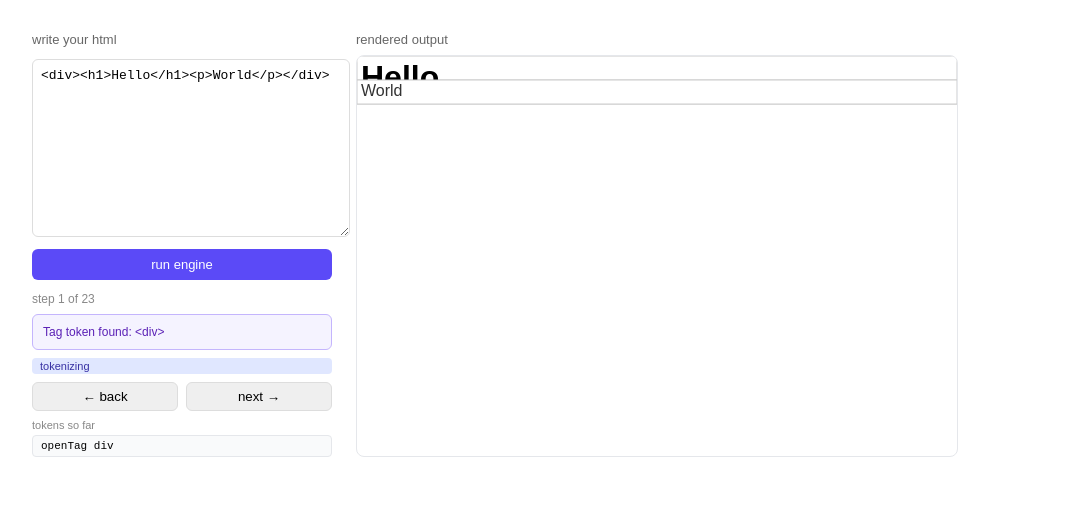
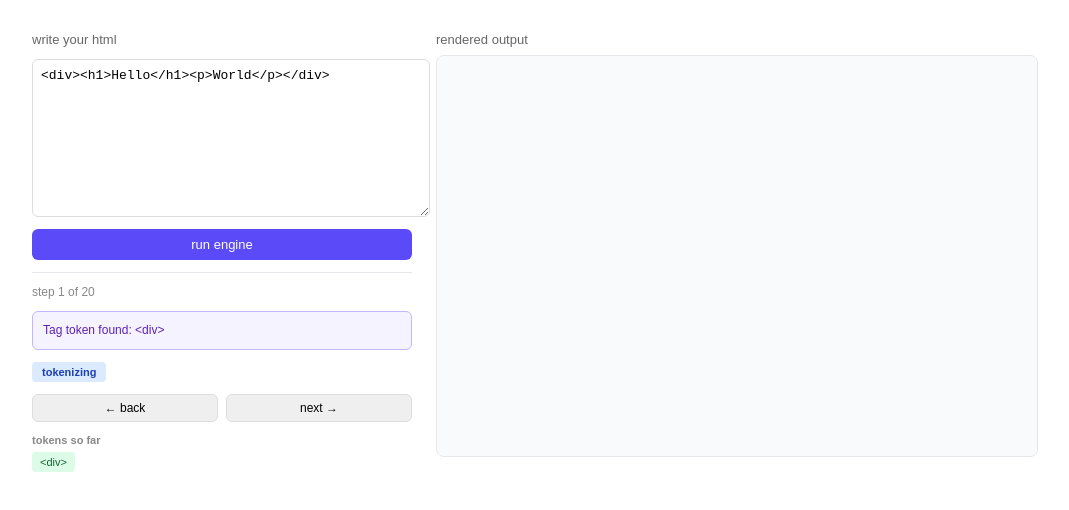
Before and after one commit to CoderKavyaG/DevLens, a React (Vite) app: page / in a window 1280 px wide. Both pictures are taken after a click on the button "run engine". Shown: the top 510 px of the page, without its empty margins (0-1069 px from the left). Built offline with nearby package versions, Linux system fonts and the light colour scheme.

Commit message:
visualizer added

```diff
--- a/src/components/Visualizer.tsx
+++ b/src/components/Visualizer.tsx
@@ -1,90 +1,211 @@
-import { useState } from 'react'
+import { useState, useRef, useEffect } from 'react'
 import { tokenize } from '../engine/tokenizer'
 import { buildDom } from '../engine/domBuilder'
 import { layout } from '../engine/layoutEngine'
 import { paint } from '../engine/painter'
 import { getSteps, resetSteps, Step } from '../engine/stepEmitter'
-import { useRef } from 'react'
+import { DomNode } from '../engine/domBuilder'
+import { LayoutBox } from '../engine/layoutEngine'
 
 export default function Visualizer() {
     const [html, setHtml] = useState('<div><h1>Hello</h1><p>World</p></div>')
     const [steps, setSteps] = useState<Step[]>([])
     const [currentStep, setCurrentStep] = useState(0)
+    const [tokens, setTokens] = useState<any[]>([])
+    const [dom, setDom] = useState<DomNode | null>(null)
+    const [layoutTree, setLayoutTree] = useState<LayoutBox | null>(null)
     const canvasRef = useRef<HTMLCanvasElement>(null)
 
     function run() {
-        // reset everything
         resetSteps()
 
-        // run the full engine
-        const tokens = tokenize(html)
-        const dom = buildDom(tokens)
-        if (!dom) return
-        const layoutTree = layout(dom, 600)
+        const tokenized = tokenize(html)
+        const builtDom = buildDom(tokenized)
+        if (!builtDom) return
+        const layouted = layout(builtDom, 600)
 
-        // paint to canvas
-        const canvas = canvasRef.current
-        if (!canvas) return
-        const ctx = canvas.getContext('2d')
-        if (!ctx) return
-        ctx.clearRect(0, 0, 600, 400)
-        paint(layoutTree, ctx)
-
-        // capture all steps
+        // Store for re-rendering on step change
+        setTokens(tokenized)
+        setDom(builtDom)
+        setLayoutTree(layouted)
         setSteps(getSteps())
         setCurrentStep(0)
     }
 
+    // Re-render canvas whenever step changes
+    useEffect(() => {
+        if (!layoutTree || !canvasRef.current) return
+
+        const canvas = canvasRef.current
+        const ctx = canvas.getContext('2d')
+        if (!ctx) return
+
+        // Clear canvas
+        ctx.clearRect(0, 0, 600, 400)
+        ctx.fillStyle = '#f9fafb'
+        ctx.fillRect(0, 0, 600, 400)
+
+        // Only paint if we're in painting phase
+        const currentPhaseType = steps[currentStep]?.type
+        if (currentPhaseType === 'painting') {
+            // Count how many painting steps have occurred up to current
+            let paintCount = 0
+            for (let i = 0; i <= currentStep; i++) {
+                if (steps[i].type === 'painting') paintCount++
+            }
+
+            // Paint only boxes up to this count
+            paintProgressively(layoutTree, ctx, paintCount)
+        }
+    }, [currentStep, layoutTree, steps])
+
+    // Paint boxes one by one based on count
+    function paintProgressively(box: LayoutBox, ctx: CanvasRenderingContext2D, maxBoxes: number, count = { value: 0 }): void {
+        if (count.value >= maxBoxes) return
+
+        // Draw this box
+        ctx.fillStyle = '#ffffff'
+        ctx.fillRect(box.x, box.y, box.width, box.height)
+        ctx.strokeStyle = '#cccccc'
+        ctx.strokeRect(box.x, box.y, box.width, box.height)
+
+        // Draw text if present
+        const textChild = box.node.children?.find(c => c.type === 'text')
+        if (textChild && textChild.value) {
+            ctx.fillStyle = '#000000'
+            ctx.font = 'normal 16px sans-serif'
+            ctx.fillText(textChild.value, box.x + 4, box.y + 16)
+        }
+
+        count.value++
+
+        // Paint children
+        for (const child of box.children) {
+            paintProgressively(child, ctx, maxBoxes, count)
+        }
+    }
+
     const step = steps[currentStep]
+    const tokenChips = step?.tokens || []
+
+    // Build ASCII DOM tree for visualization
+    function renderDomTree(node: DomNode | null, depth = 0, maxDepth = steps[currentStep]?.type === 'building' ? 10 : 2): string {
+        if (!node || depth > maxDepth) return ''
+
+        const indent = '  '.repeat(depth)
+        const tag = node.type === 'text' ? `"${node.value}"` : `<${node.name}>`
+        let tree = `${indent}${tag}\n`
+
+        if (node.children) {
+            for (const child of node.children) {
+                tree += renderDomTree(child, depth + 1, maxDepth)
+            }
+        }
+
+        return tree
+    }
 
     return (
         <div style={{ display: 'flex', gap: 24, padding: 24, fontFamily: 'sans-serif' }}>
 
-            {/* left panel - editor */}
-            <div style={{ display: 'flex', flexDirection: 'column', gap: 12, width: 300 }}>
+            {/* left panel - editor + controls */}
+            <div style={{ display: 'flex', flexDirection: 'column', gap: 12, width: 380 }}>
                 <div style={{ fontSize: 13, fontWeight: 500, color: '#666' }}>write your html</div>
                 <textarea
                     value={html}
                     onChange={e => setHtml(e.target.value)}
-                    style={{ width: '100%', height: 160, fontFamily: 'monospace', fontSize: 13, padding: 8, borderRadius: 6, border: '1px solid #ddd' }}
+                    style={{ width: '100%', height: 140, fontFamily: 'monospace', fontSize: 13, padding: 8, borderRadius: 6, border: '1px solid #ddd' }}
                 />
                 <button
                     onClick={run}
-                    style={{ padding: '8px 16px', background: '#5b4af7', color: 'white', border: 'none', borderRadius: 6, cursor: 'pointer', fontSize: 13 }}
+                    style={{ padding: '8px 16px', background: '#5b4af7', color: 'white', border: 'none', borderRadius: 6, cursor: 'pointer', fontSize: 13, fontWeight: 500 }}
                 >
                     run engine
                 </button>
 
                 {/* step controls */}
                 {steps.length > 0 && (
-                    <div style={{ display: 'flex', flexDirection: 'column', gap: 8 }}>
-                        <div style={{ fontSize: 12, color: '#888' }}>step {currentStep + 1} of {steps.length}</div>
+                    <div style={{ display: 'flex', flexDirection: 'column', gap: 12, borderTop: '1px solid #e5e7eb', paddingTop: 12 }}>
+                        <div style={{ fontSize: 12, color: '#888', fontWeight: 500 }}>step {currentStep + 1} of {steps.length}</div>
 
-                        {/* tooltip */}
-                        <div style={{ background: '#f5f3ff', border: '1px solid #c4b5fd', borderRadius: 6, padding: 10, fontSize: 12, color: '#5b21b6' }}>
+                        {/* message */}
+                        <div style={{ background: '#f5f3ff', border: '1px solid #c4b5fd', borderRadius: 6, padding: 10, fontSize: 12, color: '#5b21b6', lineHeight: 1.4 }}>
                             {step?.message}
                         </div>
 
-                        {/* stage badge */}
-                        <div style={{ display: 'inline-block', background: '#e0e7ff', color: '#3730a3', borderRadius: 4, padding: '2px 8px', fontSize: 11, fontWeight: 500 }}>
-                            {step?.type}
+                        {/* phase badge */}
+                        <div style={{ display: 'flex', gap: 8, alignItems: 'center' }}>
+                            <div style={{
+                                display: 'inline-block',
+                                background: step?.type === 'tokenizing' ? '#dbeafe' :
+                                           step?.type === 'building' ? '#dcfce7' :
+                                           step?.type === 'layouting' ? '#fef3c7' : '#fecaca',
+                                color: step?.type === 'tokenizing' ? '#1e40af' :
+                                       step?.type === 'building' ? '#166534' :
+                                       step?.type === 'layouting' ? '#92400e' : '#991b1b',
+                                borderRadius: 4,
+                                padding: '4px 10px',
+                                fontSize: 11,
+                                fontWeight: 600
+                            }}>
+                                {step?.type}
+                            </div>
                         </div>
 
                         {/* navigation */}
                         <div style={{ display: 'flex', gap: 8 }}>
-                            <button onClick={() => setCurrentStep(s => Math.max(0, s - 1))} style={{ flex: 1, padding: '6px 0', borderRadius: 6, border: '1px solid #ddd', cursor: 'pointer' }}>← back</button>
-                            <button onClick={() => setCurrentStep(s => Math.min(steps.length - 1, s + 1))} style={{ flex: 1, padding: '6px 0', borderRadius: 6, border: '1px solid #ddd', cursor: 'pointer' }}>next →</button>
+                            <button onClick={() => setCurrentStep(s => Math.max(0, s - 1))} style={{ flex: 1, padding: '6px 0', borderRadius: 6, border: '1px solid #ddd', cursor: 'pointer', fontSize: 12 }}>← back</button>
+                            <button onClick={() => setCurrentStep(s => Math.min(steps.length - 1, s + 1))} style={{ flex: 1, padding: '6px 0', borderRadius: 6, border: '1px solid #ddd', cursor: 'pointer', fontSize: 12 }}>next →</button>
                         </div>
 
-                        {/* token list */}
-                        {step?.tokens && (
-                            <div style={{ display: 'flex', flexDirection: 'column', gap: 4 }}>
-                                <div style={{ fontSize: 11, color: '#888', fontWeight: 500 }}>tokens so far</div>
-                                {step.tokens.map((t, i) => (
-                                    <div key={i} style={{ fontFamily: 'monospace', fontSize: 11, background: '#f9fafb', border: '1px solid #e5e7eb', borderRadius: 4, padding: '4px 8px' }}>
-                                        {t.type} {t.name || t.value}
-                                    </div>
-                                ))}
+                        {/* color-coded token chips */}
+                        {tokenChips.length > 0 && (
+                            <div style={{ display: 'flex', flexDirection: 'column', gap: 6 }}>
+                                <div style={{ fontSize: 11, color: '#888', fontWeight: 600 }}>tokens so far</div>
+                                <div style={{ display: 'flex', flexWrap: 'wrap', gap: 6 }}>
+                                    {tokenChips.map((t, i) => {
+                                        const bgColor = t.type === 'openTag' ? '#dcfce7' :
+                                                       t.type === 'closeTag' ? '#fee2e2' : '#dbeafe'
+                                        const textColor = t.type === 'openTag' ? '#166534' :
+                                                         t.type === 'closeTag' ? '#991b1b' : '#1e40af'
+                                        const label = t.type === 'text' ? `"${t.value}"` : `<${t.name}>`
+                                        return (
+                                            <div key={i} style={{
+                                                background: bgColor,
+                                                color: textColor,
+                                                borderRadius: 4,
+                                                padding: '4px 8px',
+                                                fontSize: 11,
+                                                fontWeight: 500,
+                                                whiteSpace: 'nowrap'
+                                            }}>
+                                                {label}
+                                            </div>
+                                        )
+                                    })}
+                                </div>
+                            </div>
+                        )}
+
+                        {/* DOM tree visualization */}
+                        {dom && step?.type && ['building', 'layouting', 'painting'].includes(step.type) && (
+                            <div style={{ display: 'flex', flexDirection: 'column', gap: 6 }}>
+                                <div style={{ fontSize: 11, color: '#888', fontWeight: 600 }}>dom tree</div>
+                                <div style={{
+                                    background: '#f9fafb',
+                                    border: '1px solid #e5e7eb',
+                                    borderRadius: 4,
+                                    padding: 8,
+                                    fontSize: 11,
+                                    fontFamily: 'monospace',
+                                    whiteSpace: 'pre-wrap',
+                                    wordBreak: 'break-word',
+                                    maxHeight: 200,
+                                    overflowY: 'auto',
+                                    color: '#374151'
+                                }}>
+                                    {renderDomTree(dom)}
+                                </div>
                             </div>
                         )}
                     </div>
@@ -98,7 +219,7 @@ export default function Visualizer() {
                     ref={canvasRef}
                     width={600}
                     height={400}
-                    style={{ border: '1px solid #e5e7eb', borderRadius: 8 }}
+                    style={{ border: '1px solid #e5e7eb', borderRadius: 8, background: '#f9fafb' }}
                 />
             </div>
         </div>
```
